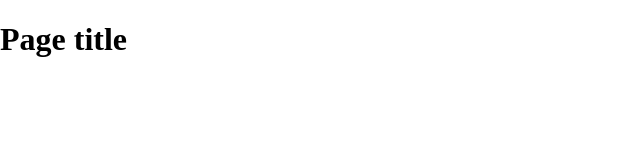
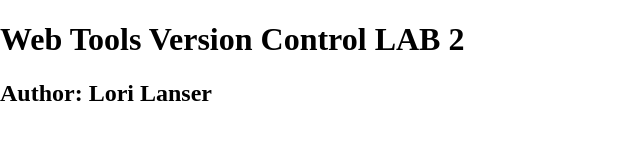
Before and after one commit to lklancetax/Webtools-github-intro-Lanser, a plain HTML site: page index.html in a window 1280 px wide. Shown: the whole page, without its empty margins (0-640 px from the left). Drawn offline with nearby package versions, Linux system fonts and the light colour scheme.

Commit message:
Added name as author and changed the title

```diff
--- a/index.html
+++ b/index.html
@@ -14,7 +14,8 @@
     </head>
     <body>
     <header>
-	<h1>Page title</h1>
+	<h1>Web Tools Version Control LAB 2</h1>
+	<h2>Author:  Lori Lanser </h2>
     </header>
     <nav id="pageNav">
     </nav>
```
